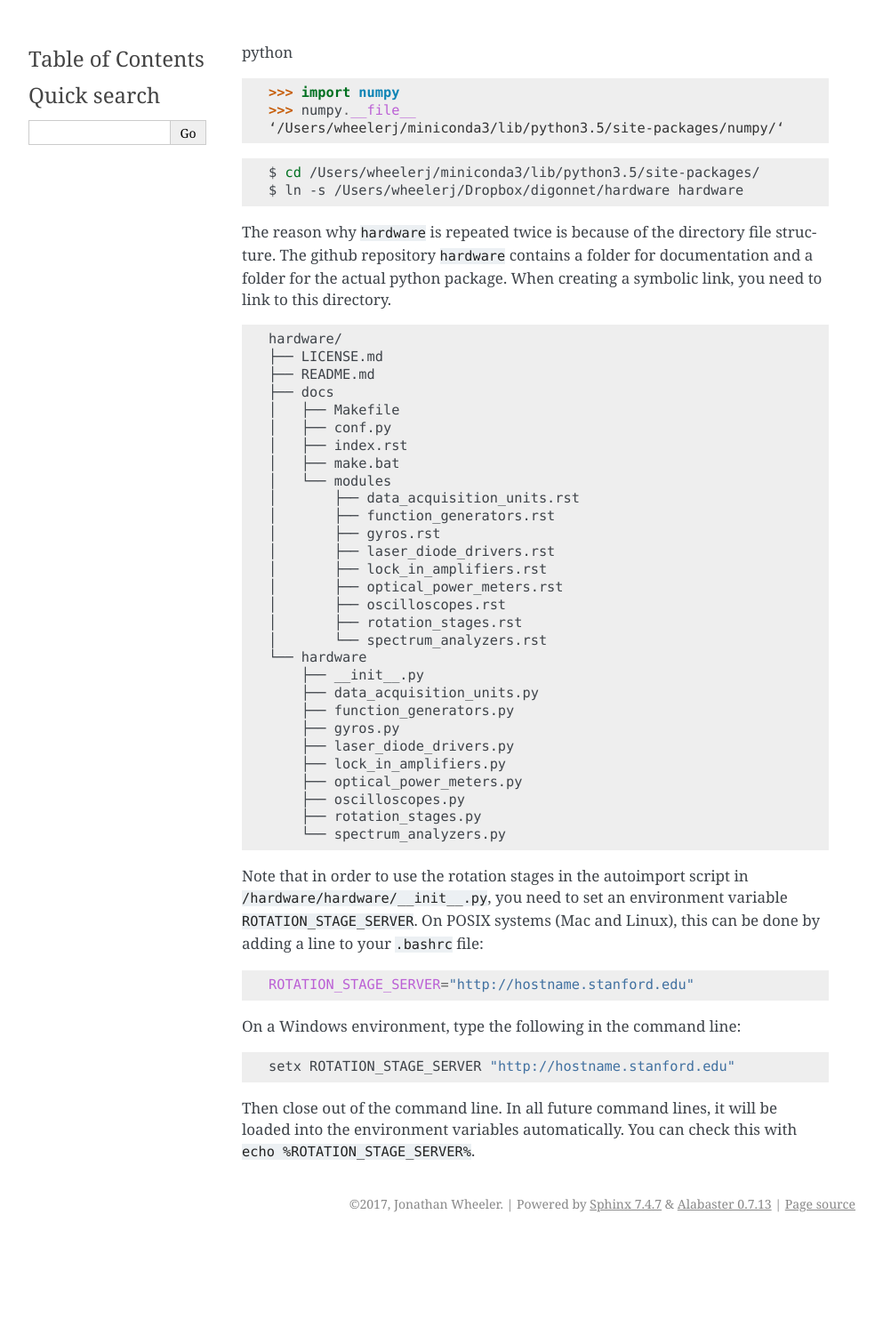
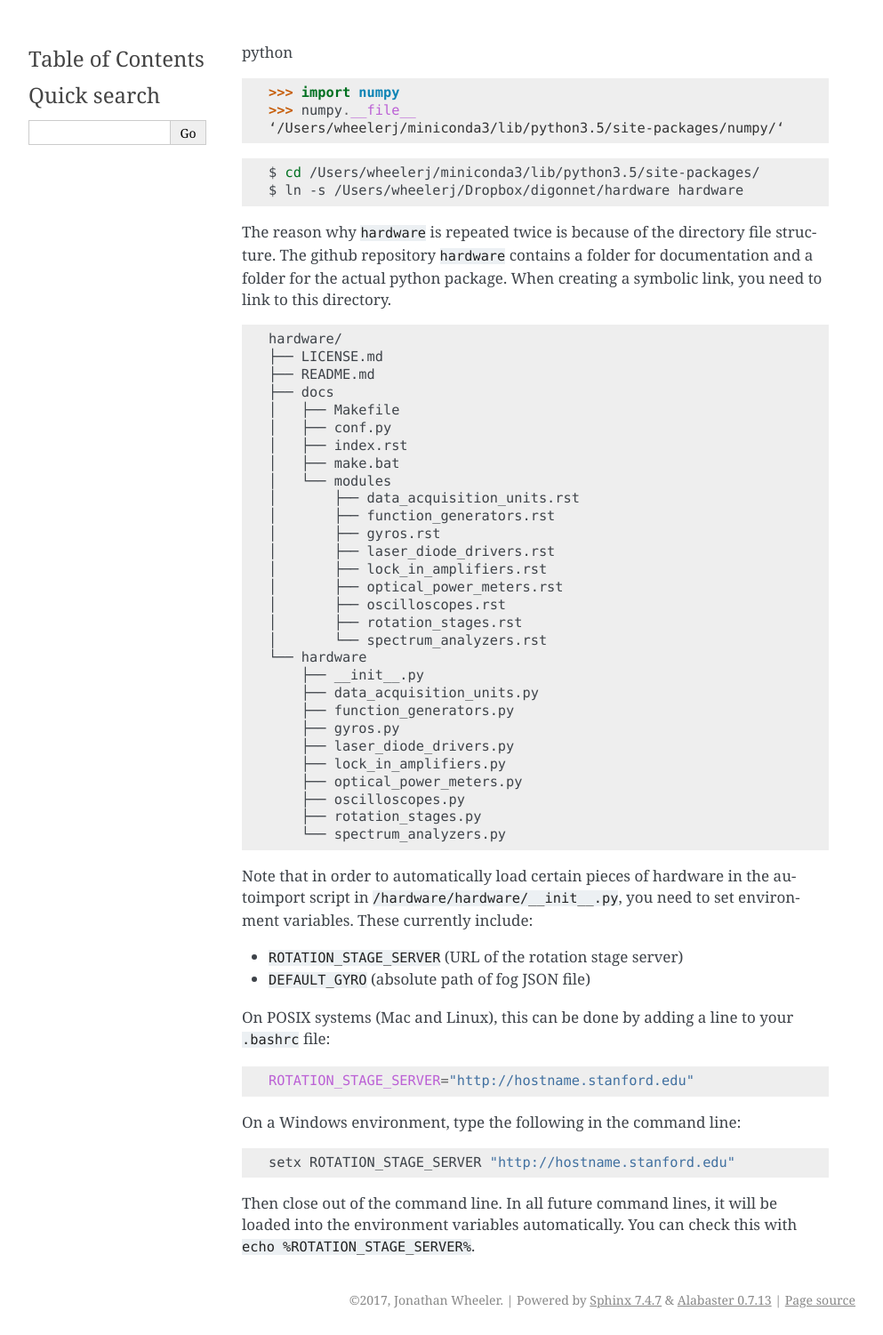
Before and after one commit to jondoesntgit/hardware, a Sphinx documentation site: the page built from docs/installation.rst, in a window 1280 px wide. Shown: the whole page at 89% size, without its empty margins (148-1141 px from the left). Built offline with Sphinx 7.4.7, drawn with Linux system fonts in a browser that asks for light colours; comment, search, counter and statistics services are not loaded; before the commit the page ends 1393 px from its top, so only the background shows below that.

Commit message:
Automatically load a Gyro if DEFUALT_GYRO is defined in environment

```diff
--- a/docs/installation.rst
+++ b/docs/installation.rst
@@ -46,9 +46,14 @@
        ├── rotation_stages.py
        └── spectrum_analyzers.py
 
-Note that in order to use the rotation stages in the autoimport script in
-``/hardware/hardware/__init__.py``, you need to set an environment variable
-``ROTATION_STAGE_SERVER``. On POSIX systems (Mac and Linux), this can be done
+Note that in order to automatically load certain pieces of hardware
+in the autoimport script in ``/hardware/hardware/__init__.py``,
+you need to set environment variables. These currently include:
+
+- ``ROTATION_STAGE_SERVER`` (URL of the rotation stage server)
+- ``DEFAULT_GYRO`` (absolute path of fog JSON file)
+
+On POSIX systems (Mac and Linux), this can be done
 by adding a line to your ``.bashrc`` file:
 
 .. code:: bash
--- a/hardware/__init__.py
+++ b/hardware/__init__.py
@@ -81,6 +81,11 @@
 # except:
 #    pass
 
+# Load a Gyro if defined in environment variable
+if os.getenv('DEFAULT_GYRO'):
+    from .gyros import Gyro
+    fog = Gyro(filepath=os.getenv('DEFAULT_GYRO'))
+    print('fog = %s' % fog)
 
 # Check for DAQ
 # TODO
```
